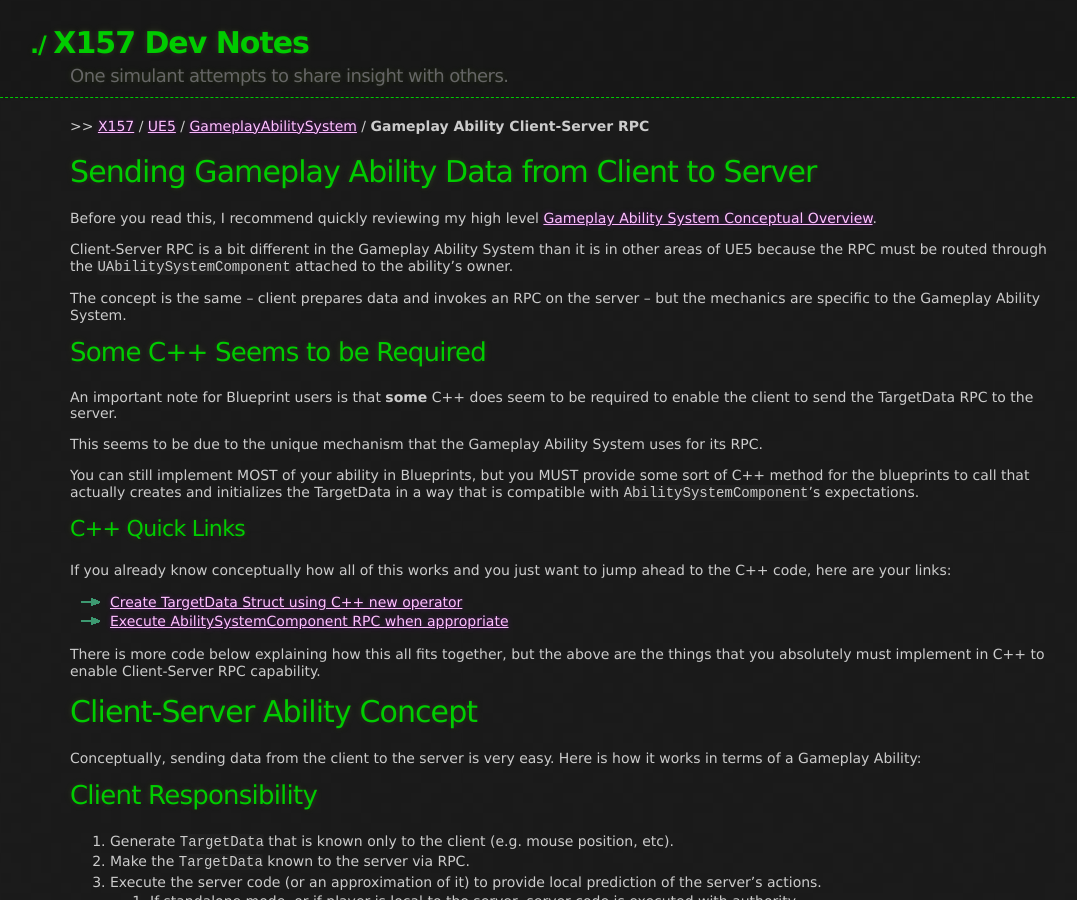
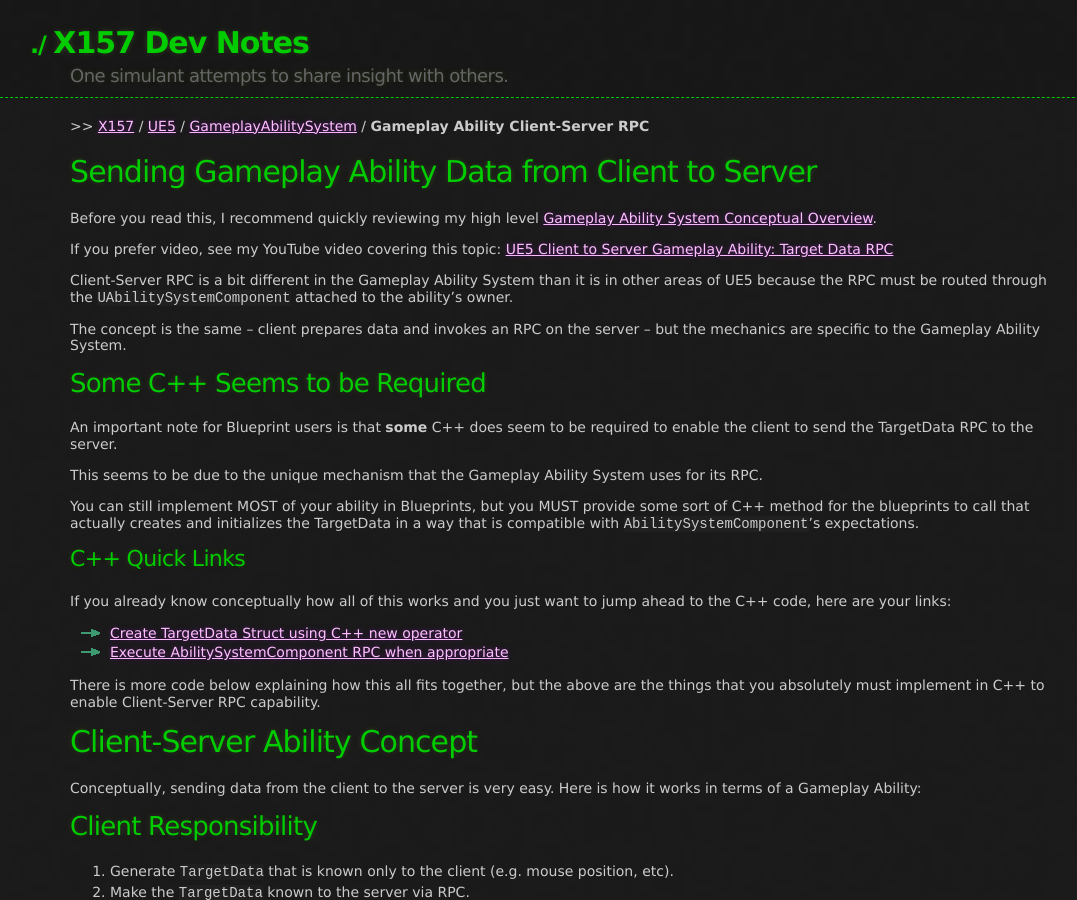
Before and after one commit to x157/x157.github.io, a Jekyll site: the page built from UE5/GameplayAbilitySystem/How-To-Send-Client-Gameplay-Ability-Data-to-Server-in-C++.md, in a window 1280 px wide and 900 px high. Shown: the whole window, without its empty margins (70-1147 px from the left). Built offline with Jekyll 4.4.1, drawn with Linux system fonts in a browser that asks for light colours.

Commit message:
Added link to ClientToServer video

```diff
--- a/UE5/GameplayAbilitySystem/How-To-Send-Client-Gameplay-Ability-Data-to-Server-in-C++.md
+++ b/UE5/GameplayAbilitySystem/How-To-Send-Client-Gameplay-Ability-Data-to-Server-in-C++.md
@@ -14,6 +14,9 @@
 
 Before you read this, I recommend quickly reviewing my high level
 [Gameplay Ability System Conceptual Overview](/UE5/GameplayAbilitySystem/).
+
+If you  prefer video, see my YouTube video covering this topic:
+[UE5 Client to Server Gameplay Ability: Target Data RPC](https://youtu.be/VvkIuUnk05M)
 
 Client-Server RPC is a bit different in the Gameplay Ability System than it is in other areas of UE5
 because the RPC must be routed through the `UAbilitySystemComponent` attached to the ability's owner.
```
